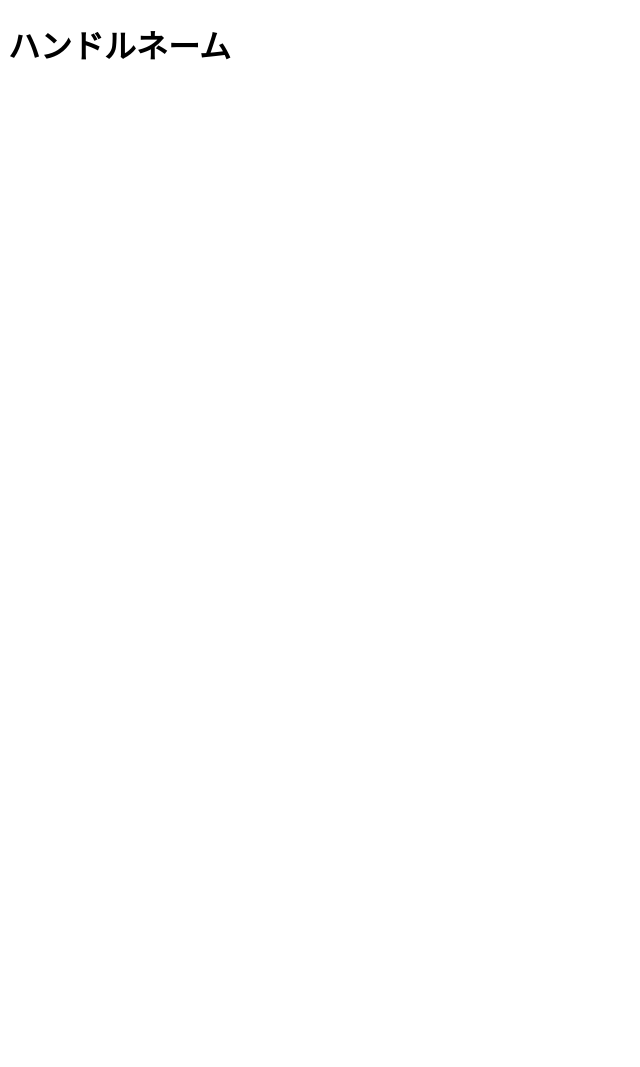
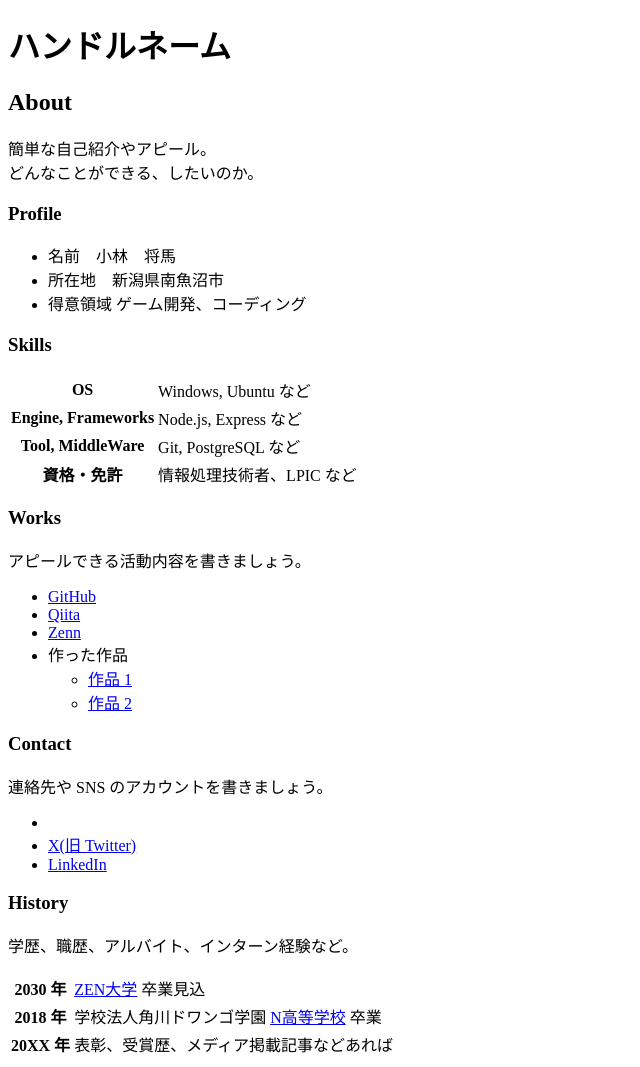
Before and after one commit to snikki58/snikki.github.io, a plain HTML site: page index.html in a window 1280 px wide. Shown: the whole page, without its empty margins (0-640 px from the left). Before the commit the page ends 800 px from the top, so only its background shows below. Drawn offline with Linux system fonts and the light colour scheme.

Commit message:
自己紹介のテンプレート

```diff
--- a/index.html
+++ b/index.html
@@ -7,5 +7,78 @@
   </head>
   <body>
     <h1>ハンドルネーム</h1>
+
+    <h2>About</h2>
+    <p>
+      簡単な自己紹介やアピール。<br>
+      どんなことができる、したいのか。
+    </p>
+
+    <h3>Profile</h3>
+    <ul>
+      <li>名前　小林　将馬</li>
+      <li>所在地　新潟県南魚沼市</li>
+      <li>得意領域 ゲーム開発、コーディング</li>
+    </ul>
+
+    <h3>Skills</h3>
+    <table>
+      <tr>
+        <th>OS</th>
+        <td>Windows, Ubuntu など</td>
+      </tr>
+      <tr>
+        <th>Engine, Frameworks</th>
+        <td>Node.js, Express など</td>
+      </tr>
+      <tr>
+        <th>Tool, MiddleWare</th>
+        <td>Git, PostgreSQL など</td>
+      </tr>
+      <tr>
+        <th>資格・免許</th>
+        <td>情報処理技術者、LPIC など</td>
+      </tr>
+    </table>
+
+    <h3>Works</h3>
+    <p>アピールできる活動内容を書きましょう。</p>
+    <ul>
+      <li><a href="https://github.com/">GitHub</a></li>
+      <li><a href="https://qiita.com/">Qiita</a></li>
+      <li><a href="https://zenn.dev/">Zenn</a></li>
+      <li>
+        作った作品
+        <ul>
+          <li><a href="https://example.com/">作品 1</a></li>
+          <li><a href="https://example.com/">作品 2</a></li>
+        </ul>
+      </li>
+    </ul>
+
+    <h3>Contact</h3>
+    <p>連絡先や SNS のアカウントを書きましょう。</p>
+    <ul>
+      <li><a href="kobasho5844@gmail.com"></a></li>
+      <li><a href="https://twitter.com/n_yobikou">X(旧 Twitter)</a></li>
+      <li><a href="https://www.linkedin.com/">LinkedIn</a></li>
+    </ul>
+
+    <h3>History</h3>
+    <p>学歴、職歴、アルバイト、インターン経験など。</p>
+    <table>
+      <tr>
+        <th>2030 年</th>
+        <td><a href="https://zen.ac.jp/">ZEN大学</a> 卒業見込</td>
+      </tr>
+      <tr>
+        <th>2018 年</th>
+        <td>学校法人角川ドワンゴ学園 <a href="https://nnn.ed.jp/">N高等学校</a> 卒業</td>
+      </tr>
+      <tr>
+        <th>20XX 年</th>
+        <td>表彰、受賞歴、メディア掲載記事などあれば</td>
+      </tr>
+    </table>
   </body>
 </html>
```
